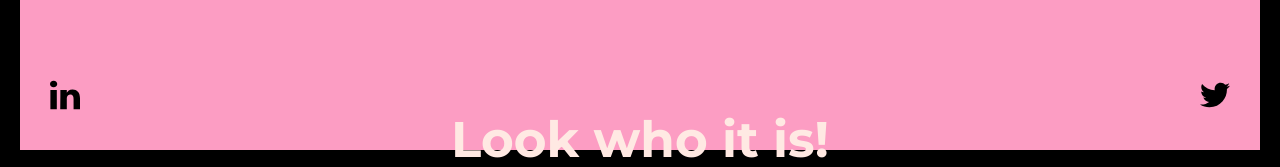
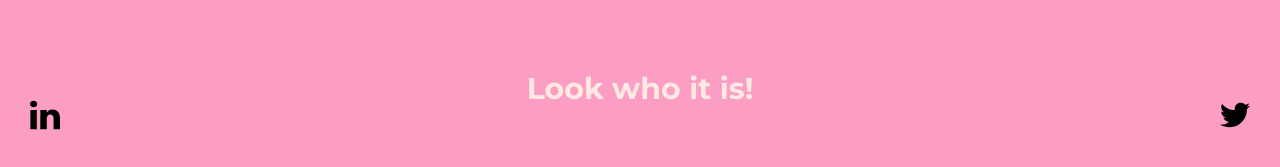
Before and after one commit to viyanateaa/Personalwebsite, a plain HTML site: page index.html in a window 1280 px wide. Shown: the part 630-797 px from the top of the page. Drawn offline with nearby package versions, Linux system fonts and the light colour scheme.

Commit message:
changed menue size button, fixed greeting text postion and delete border

```diff
--- a/css/eye.css
+++ b/css/eye.css
@@ -5,13 +5,14 @@ body{
 
     /*font-family:"Helvetica Neue", Helvetica, Arial;*/
     /*font-family: futura;*/
-      overflow: auto;
+      /*overflow: auto;*/
+      overflow: hidden;
       left: 0;
       right: 0;
       top: 0;
       bottom: 0;
-      border: 20px black;
-      border-style: solid;
+      /*border: 20px black;*/
+      /*border-style: solid;  */
     position: absolute;
      background-color: #fc9dc3;
 }
@@ -124,19 +125,17 @@ svg:hover {
 }
 #greatings{
     color: #ffe9e3;
-    font-size: 50px;
+    font-size: 30px;
     text-align: center;
-
-
     bottom: 0;
-    left: 0;
-    right: 0;
-
+    /*left: 0;*/
+    /*right: 0;*/
     display: inline-block;
-    position: relative;
-    top: 700px;
+    position: absolute;
+    /*top: 500px;*/
 
     width: 100%;
+    height: 100px;
 
 
 
@@ -165,5 +164,7 @@ svg:hover {
      top: 950px;
     }
     #sidebar-btn{
-font-size: 90px;
+font-size: 50px;
+} ul li {
+  font-size: 20px;
 }
```
